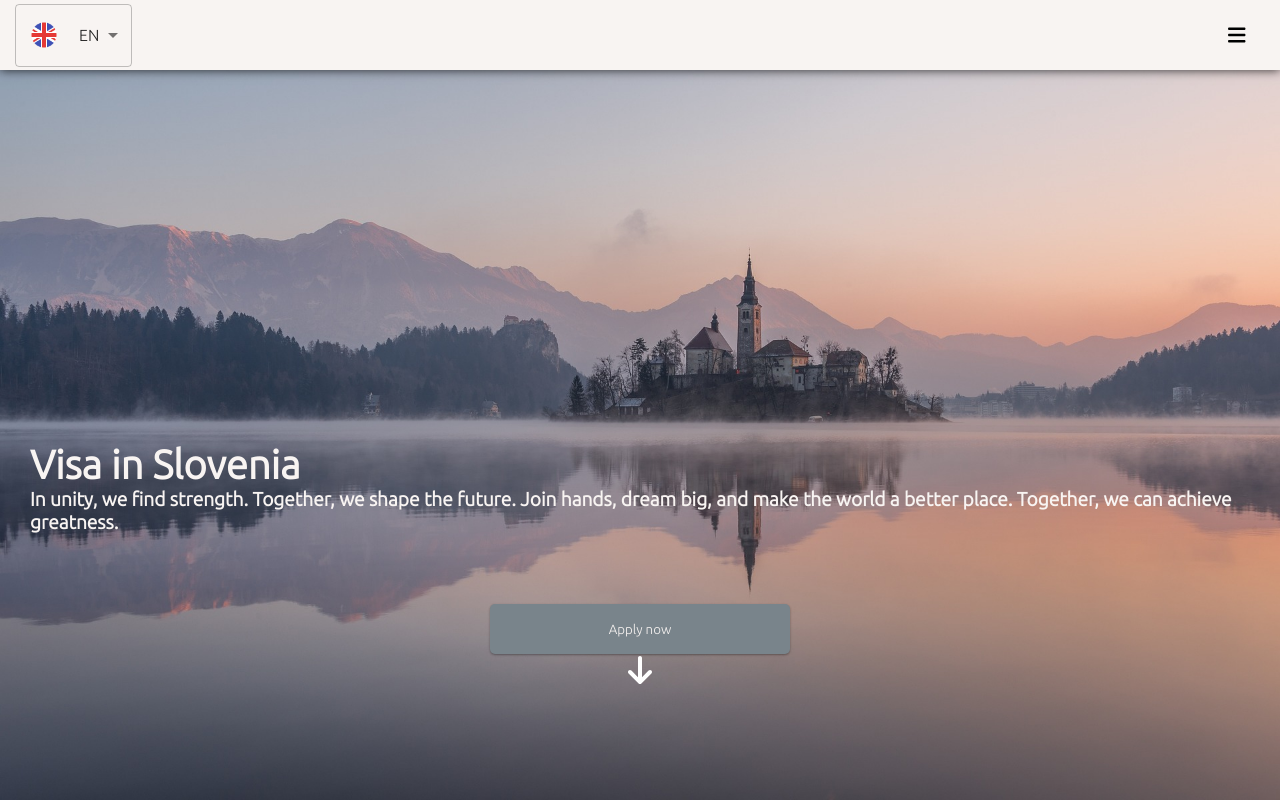
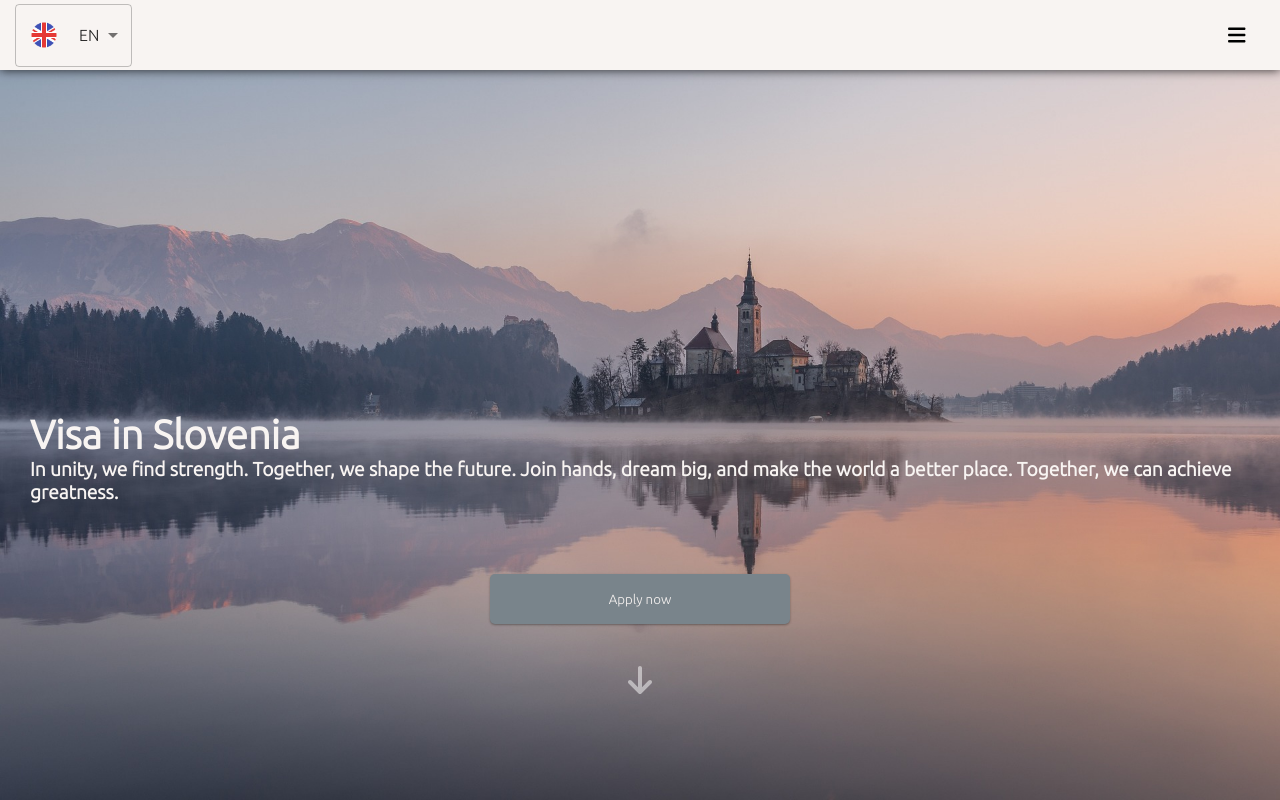
Before and after one commit to LensedStar/visacommers, a React (Create React App) app: page / in a window 1280 px wide. Shown: the top 800 px of the page. Built offline with nearby package versions, Linux system fonts and the light colour scheme.

Commit message:
ADD scroll from main

```diff
--- a/package.json
+++ b/package.json
@@ -21,6 +21,7 @@
     "react-i18next": "^13.2.2",
     "react-router-dom": "^6.16.0",
     "react-scripts": "5.0.1",
+    "react-scroll": "^1.8.9",
     "react-scroll-motion": "^0.3.2",
     "sass": "^1.68.0",
     "web-vitals": "^2.1.4"
@@ -28,8 +29,8 @@
   "scripts": {
     "start": "react-scripts start",
     "build": "react-scripts build",
-    "predeploy" : "npm run build",
-    "deploy" : "gh-pages -d build",
+    "predeploy": "npm run build",
+    "deploy": "gh-pages -d build",
     "test": "react-scripts test",
     "eject": "react-scripts eject"
   },
--- a/src/AppStyle.scss
+++ b/src/AppStyle.scss
@@ -5,14 +5,15 @@ $blue-dark: rgba(28, 30, 46,1);
 $deep-purple:rgba(113, 113, 131,1);
 $color5:rgba(113, 113, 131,1);
 
+
 * {
   margin: 0;
   padding: 0;
   box-sizing: border-box;
   font-family: 'Ubuntu', sans-serif;
   overflow-x: hidden; ;
+}
 
-}
 
 body{
   max-width: 100%;
--- a/src/Components/Button/Button.jsx
+++ b/src/Components/Button/Button.jsx
@@ -1,9 +1,9 @@
 import React from 'react';
 
 import "./ButtonStyle.scss";
-export default function Button ({style,content,action,type}){
+export default function Button ({style,content,action,classN}){
     return (
-        <button className={type ? `button ${type}` : "button"} onClick={() => action} style={{...style}} >
+        <button className={classN ? `button ${classN}` : "button"} onClick={() => action} style={{...style}} >
             {content}
         </button>
     )
--- a/src/Components/MainPage/About/MainAbout.jsx
+++ b/src/Components/MainPage/About/MainAbout.jsx
@@ -9,7 +9,7 @@ import "./MainAboutStyle.scss";
 export default function MainAbout() {
 const {t} = useTranslation();
     return(
-        <div className="about">
+        <div className="about" id="mainAbout">
                 <motion.div
                     key={1}
                     className="aboutText aboutText1"
--- a/src/Components/MainPage/Main.jsx
+++ b/src/Components/MainPage/Main.jsx
@@ -8,9 +8,13 @@ import Button from "../Button/Button";
 
 import { FontAwesomeIcon } from "@fortawesome/react-fontawesome";
 
-import {faArrowDown} from "@fortawesome/free-solid-svg-icons";
+import { faArrowDown } from "@fortawesome/free-solid-svg-icons";
 
-import {useTranslation} from "react-i18next";
+import { useTranslation } from "react-i18next";
+
+import {motion} from "framer-motion";
+
+import {Link} from "react-scroll"
 export default function Main() {
     const {t} = useTranslation();
     return(
@@ -23,10 +27,23 @@ export default function Main() {
             <Button content={t("navigation.apply")} style={
                 {width: "300px",
                 height: "50px"}
-            } />
-            <span className="arrow">
-                <FontAwesomeIcon icon={faArrowDown} size="2xl" style={{color: "#ffffff"}} />
-            </span>
+            } classN={"titleButton"}
+            />
+            <motion.div
+                className="arrow"
+                animate={{
+                    y:-20
+                }}
+                transition={{
+                    duration:.8,
+                    repeat:Infinity,
+                    repeatType:"reverse",
+                    ease:"easeInOut"
+                }}
+            ><Link to="mainAbout"  smooth={true} offset={-40} duration={500} >
+                <FontAwesomeIcon icon={faArrowDown} size="2xl" style={{color: "#ffffff"}}  />
+            </Link>
+            </motion.div>
         </main>
             <MainAbout />
         </>
--- a/src/Components/MainPage/MainStyle.scss
+++ b/src/Components/MainPage/MainStyle.scss
@@ -7,6 +7,7 @@ $clr-5:rgb(52, 55, 66);
 
 
 main{
+  scroll-behavior: smooth;
   width: 100%;
   height: 101vh;
   padding-top: 200px;
@@ -42,4 +43,11 @@ main{
   @media screen and (max-width: 450px){
       background-position: 50%;
   }
+  .titleButton{
+    margin-bottom: 60px;
+  }
+  .arrow{
+    justify-self: end;
+    opacity: .5;
+  }
 }
```
Also changed, not shown: 1 other file (tests, documents, lock files or other folders).
